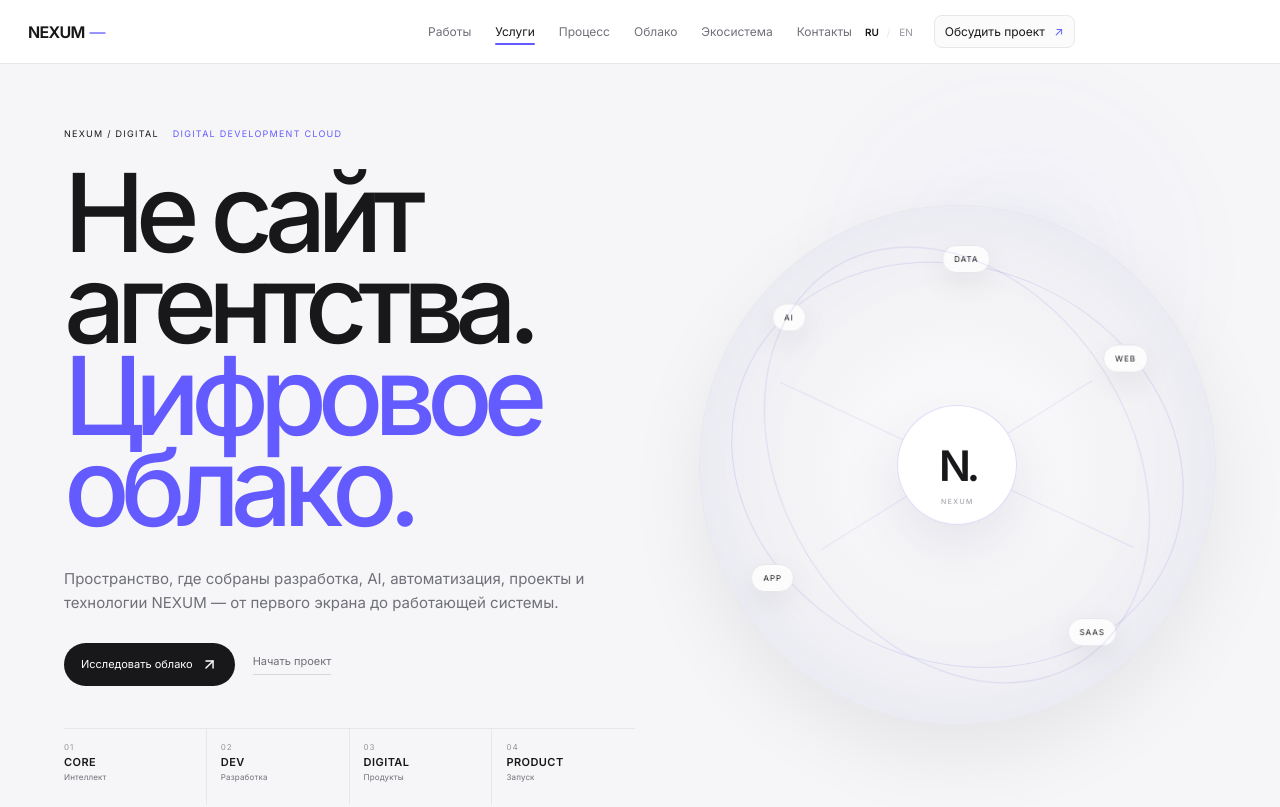
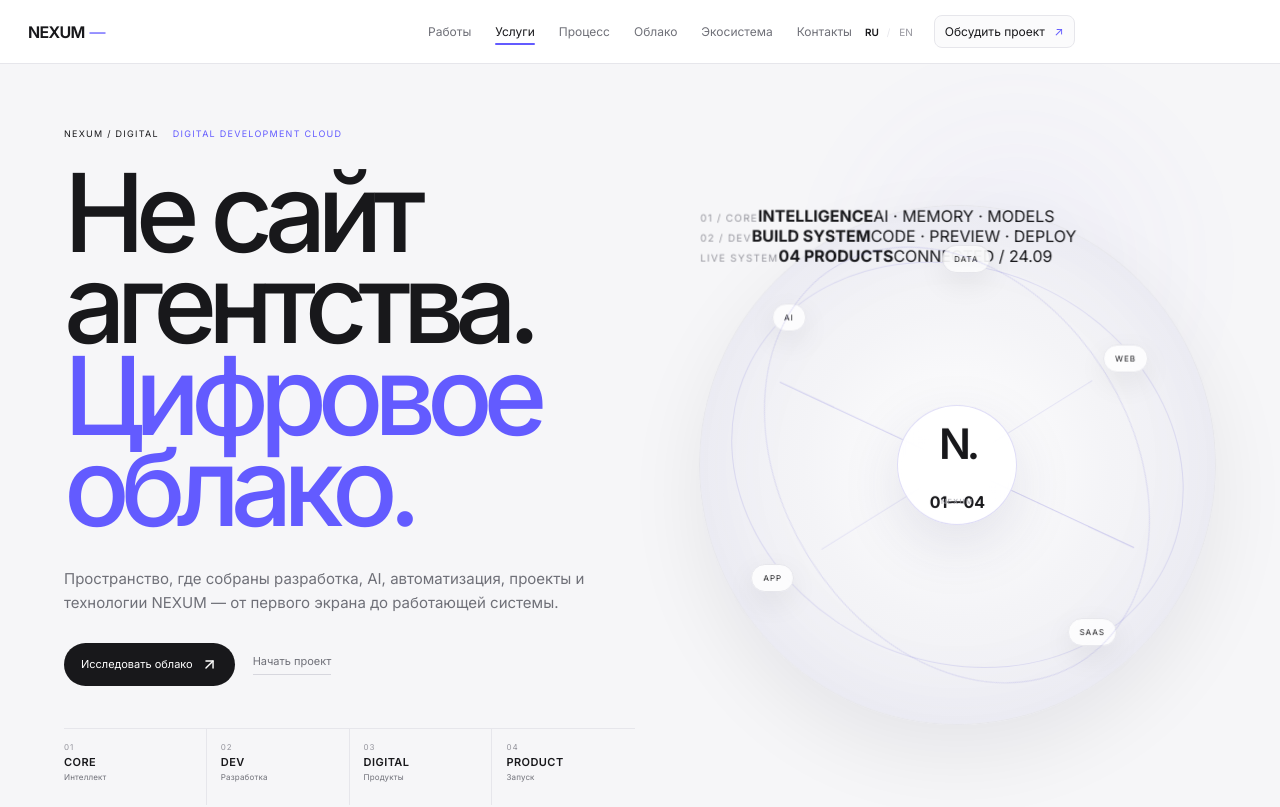
Before and after one commit to borzenkoofficial-lab/Nexum_Digital_Agency, a React (Vite) app: page / in a window 1280 px wide. Shown: the top 807 px of the page. Built offline with nearby package versions, Linux system fonts and the light colour scheme.

Commit message:
feat: expand hero into liquid glass product system

```diff
--- a/src/components/DigitalCloud.tsx
+++ b/src/components/DigitalCloud.tsx
@@ -43,9 +43,12 @@ export default function DigitalCloud({language}:{language:Language}){
     </div>
    </div>
    <div className="cloud-orbit" aria-hidden="true">
-    <div className="orbit-core"><span>N.</span><small>NEXUM</small></div>
-    <div className="orbit-line orbit-line-a"/><div className="orbit-line orbit-line-b"/>
+    <div className="hero-glass-panel hero-glass-panel-a"><small>01 / CORE</small><b>INTELLIGENCE</b><span>AI · MEMORY · MODELS</span></div>
+    <div className="hero-glass-panel hero-glass-panel-b"><small>02 / DEV</small><b>BUILD SYSTEM</b><span>CODE · PREVIEW · DEPLOY</span></div>
+    <div className="orbit-core"><span>N.</span><small>NEXUM</small><b>01—04</b></div>
+    <div className="orbit-line orbit-line-a"/><div className="orbit-line orbit-line-b"/><div className="orbit-line orbit-line-c"/>
     <span className="orbit-chip chip-a">AI</span><span className="orbit-chip chip-b">WEB</span><span className="orbit-chip chip-c">APP</span><span className="orbit-chip chip-d">SAAS</span><span className="orbit-chip chip-e">DATA</span>
+    <div className="hero-glass-panel hero-glass-panel-c"><small>LIVE SYSTEM</small><b>04 PRODUCTS</b><span>CONNECTED / 24.09</span></div>
    </div>
   </section>
 
```
